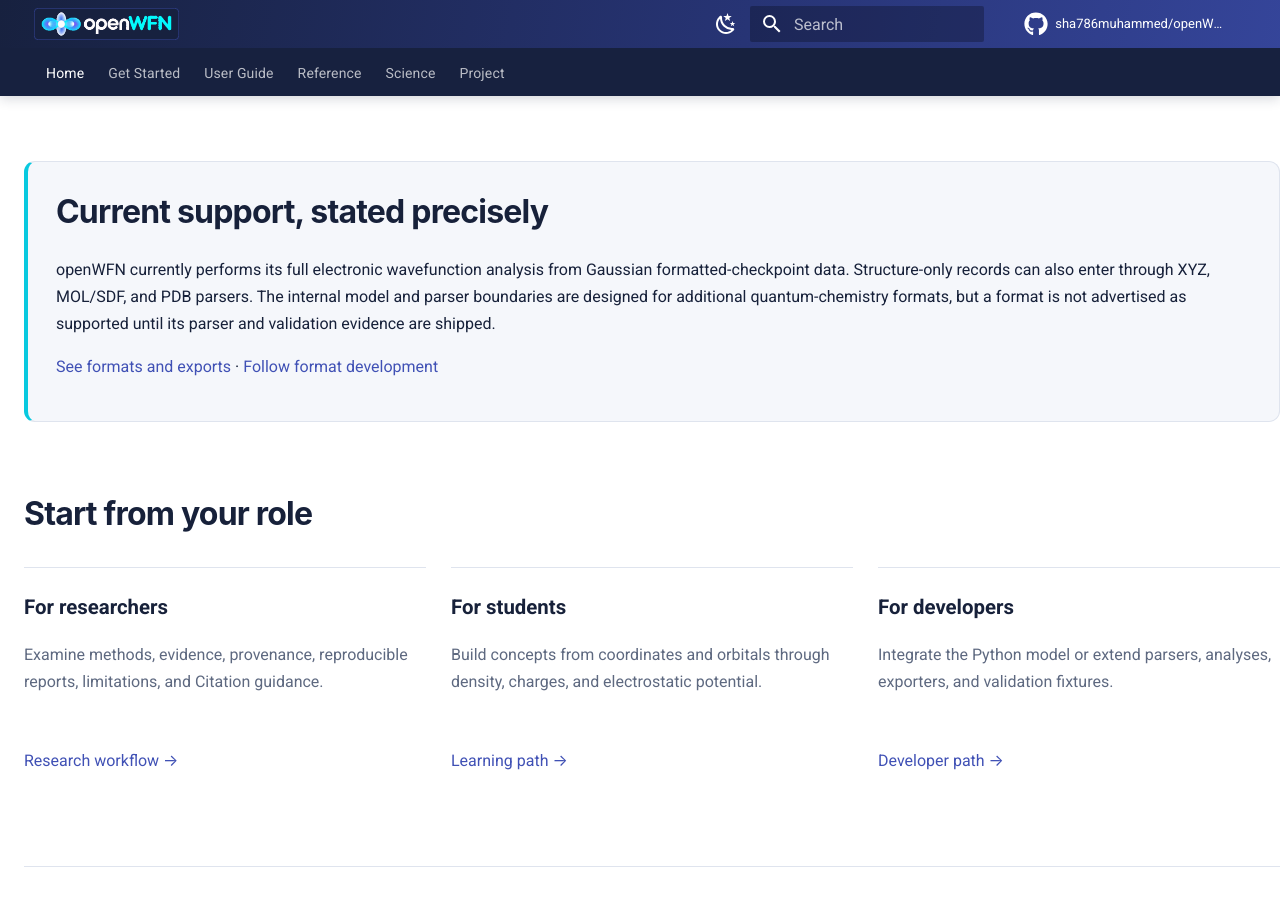
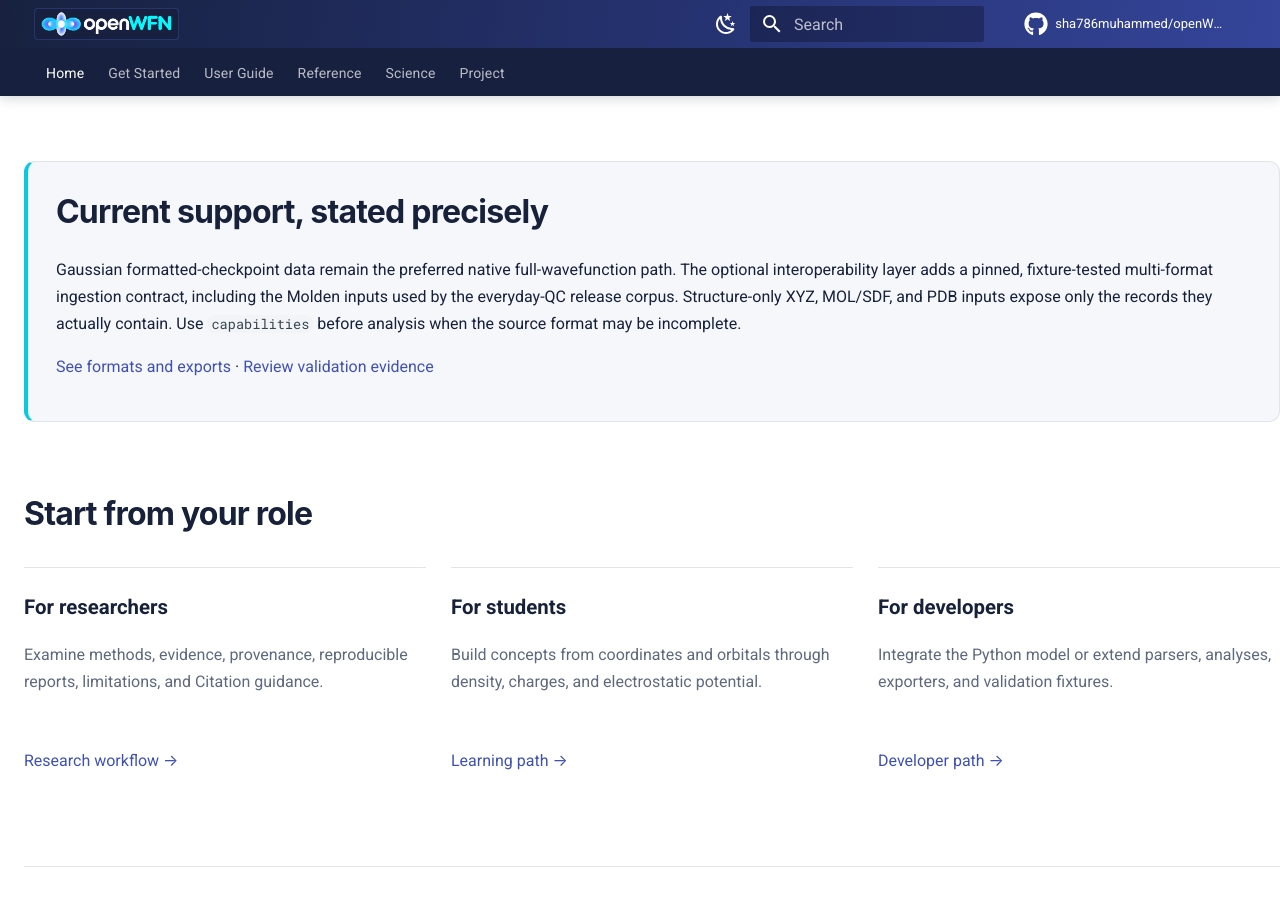
Before and after one commit to sha786muhammed/openWFN, an MkDocs documentation site: the page built from docs/index.md, in a window 1280 px wide and 900 px high, scrolled down 2413 px. Built offline with MkDocs 1.6.1 and Material for MkDocs 9.7.7, drawn with Linux system fonts in a browser that asks for light colours; comment, search, counter and statistics services are not loaded; some of the changed text lies outside the part shown.

Commit message:
docs: update handbook home for 0.10.1

```diff
--- a/docs/index.md
+++ b/docs/index.md
@@ -122,9 +122,9 @@ Gap         0.738323 hartree
 
 ## Current support, stated precisely
 
-openWFN currently performs its full electronic wavefunction analysis from Gaussian formatted-checkpoint data. Structure-only records can also enter through XYZ, MOL/SDF, and PDB parsers. The internal model and parser boundaries are designed for additional quantum-chemistry formats, but a format is not advertised as supported until its parser and validation evidence are shipped.
+Gaussian formatted-checkpoint data remain the preferred native full-wavefunction path. The optional interoperability layer adds a pinned, fixture-tested multi-format ingestion contract, including the Molden inputs used by the everyday-QC release corpus. Structure-only XYZ, MOL/SDF, and PDB inputs expose only the records they actually contain. Use `capabilities` before analysis when the source format may be incomplete.
 
-[See formats and exports](reference/formats-and-exports.md) · [Follow format development](https://github.com/sha786muhammed/openWFN/issues)
+[See formats and exports](reference/formats-and-exports.md) · [Review validation evidence](project/everyday-qc-validation.md)
 
 </section>
 
```
Also changed, not shown: other parts of docs/index.md (+3 -3 lines).
